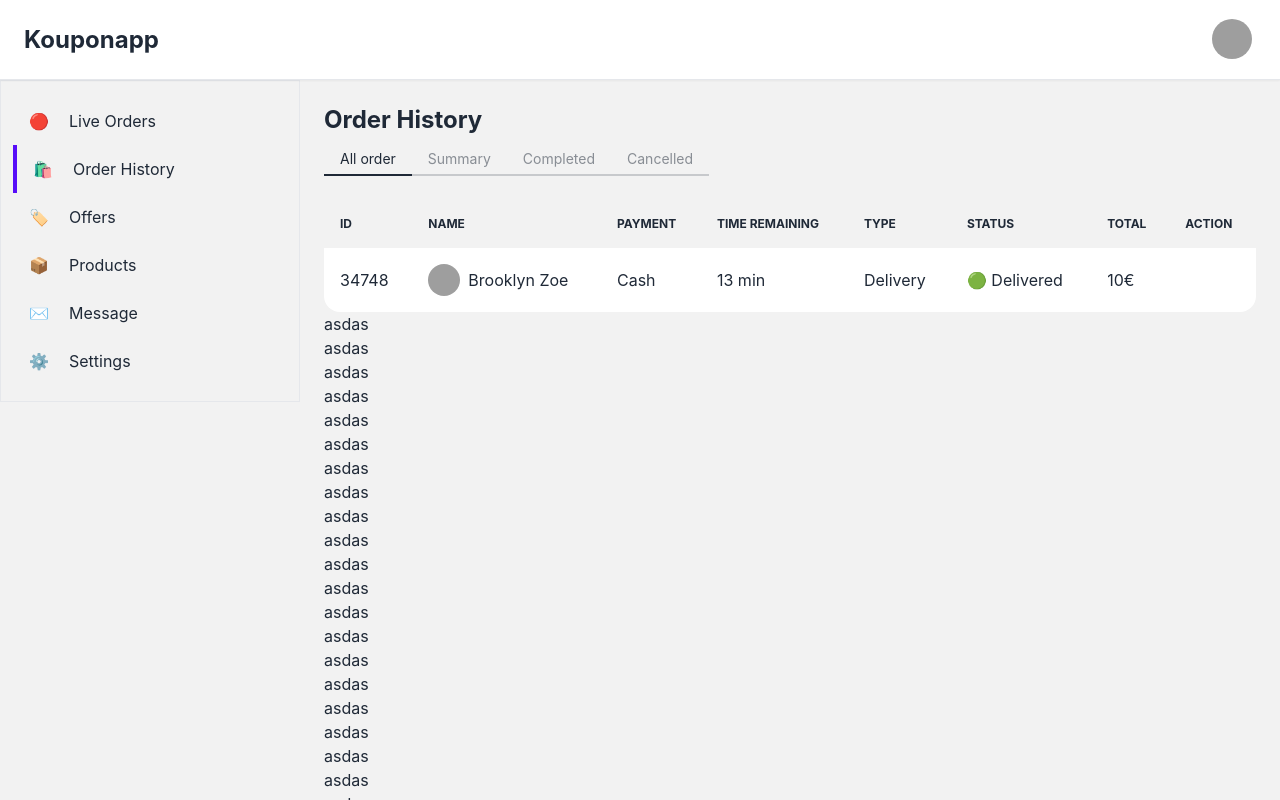
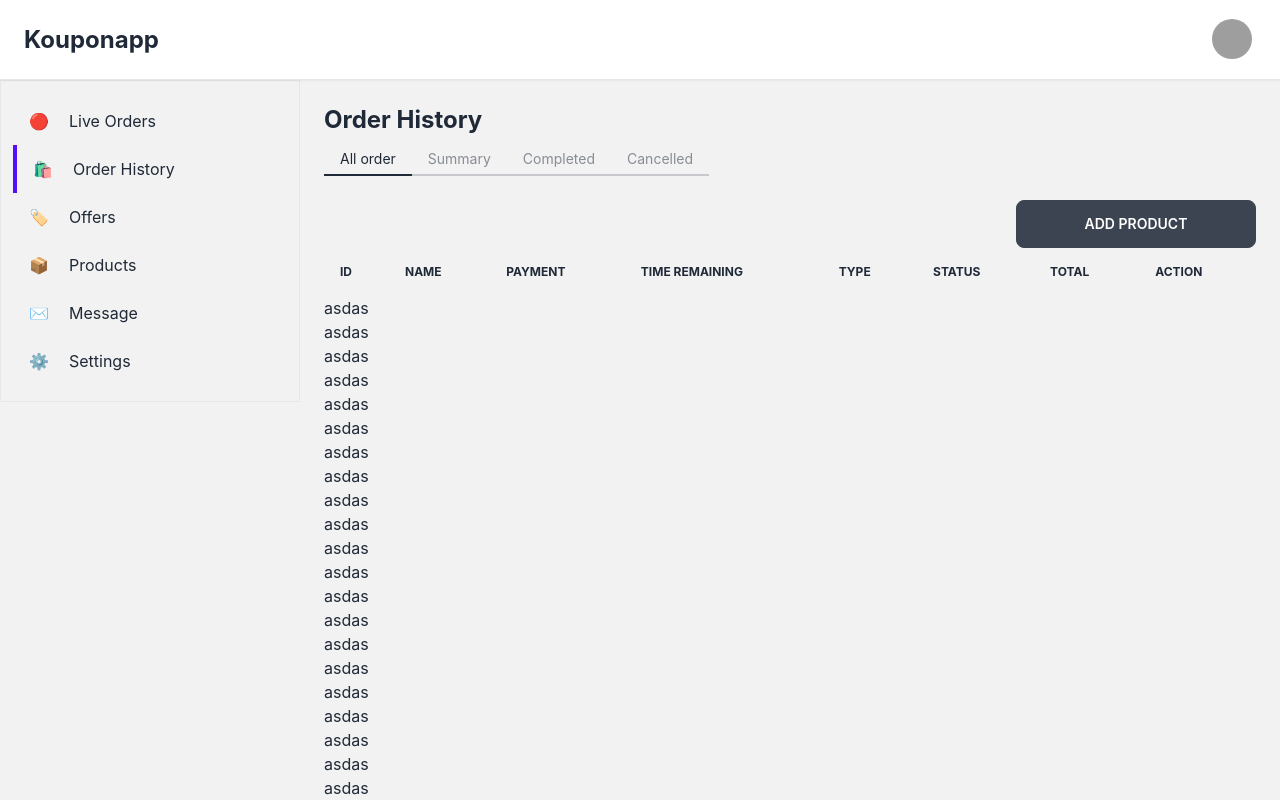
Before and after one commit to liapanou/kouponapp1, a Next.js app: page /admin/orders in a window 1280 px wide. Shown: the top 800 px of the page. Built offline with nearby package versions, Linux system fonts and the light colour scheme; grey boxes are pictures that could not be loaded.

Commit message:
map in orders

```diff
--- a/components/admintable/index.tsx
+++ b/components/admintable/index.tsx
@@ -1,6 +1,28 @@
+import { useState } from "react";
+
 export function AdminTable() {
+  const [products, setProducts] = useState([]);
   return (
     <div className="overflow-text-auto">
+      <button
+        onClick={() => {
+          setProducts([
+            ...products,
+            {
+              id: "123",
+              name: "Lara Larson",
+              payment: "Cash",
+              timeremaining: "2 min",
+              type: "Delivery",
+              status: "Delivered",
+              total: "20€",
+            },
+          ]);
+        }}
+        className="btn w-60 flex ml-auto"
+      >
+        Add Product
+      </button>
       <table className=" table  table-auto w-full">
         <thead>
           <tr>
@@ -15,7 +37,8 @@
           </tr>
         </thead>
         <tbody>
-          <tr>
+          {products.map((product, idx) => (
+            <tr key={idx}>
               <td>34748</td>
               <td className="flex items-center">
                 <label tabIndex={0} className="w-8 h-8 mr-2 btn-circle avatar ">
@@ -23,17 +46,18 @@
                     <img src="https://placeimg.com/80/80/people" />
                   </div>
                 </label>
-              <div>Brooklyn Zoe</div>
+                <div>{product.name}</div>
               </td>
-            <td>Cash</td>
-            <td>13 min</td>
-            <td>Delivery</td>
+              <td>{product.payment}</td>
+              <td>{product.timeremaining}</td>
+              <td>{product.type}</td>
               <td>
-              <span>🟢</span> Delivered
+                <span>🟢</span> {product.status}
               </td>
-            <td>10€</td>
+              <td>{product.total}</td>
               <td></td>
             </tr>
+          ))}
         </tbody>
       </table>
       <h1>asdas</h1>
```
Lines whose indentation alone changed are shown as unchanged.
